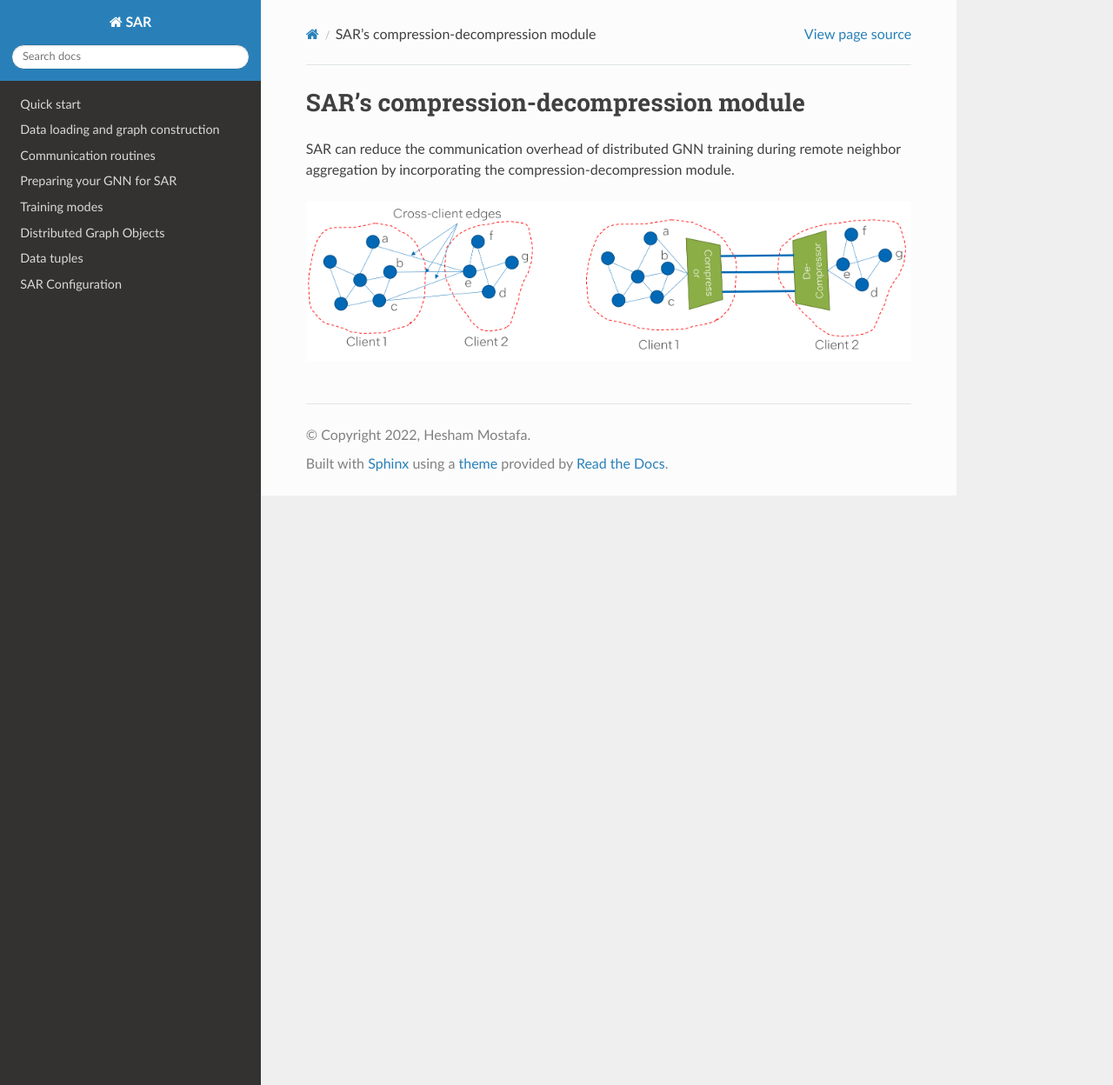
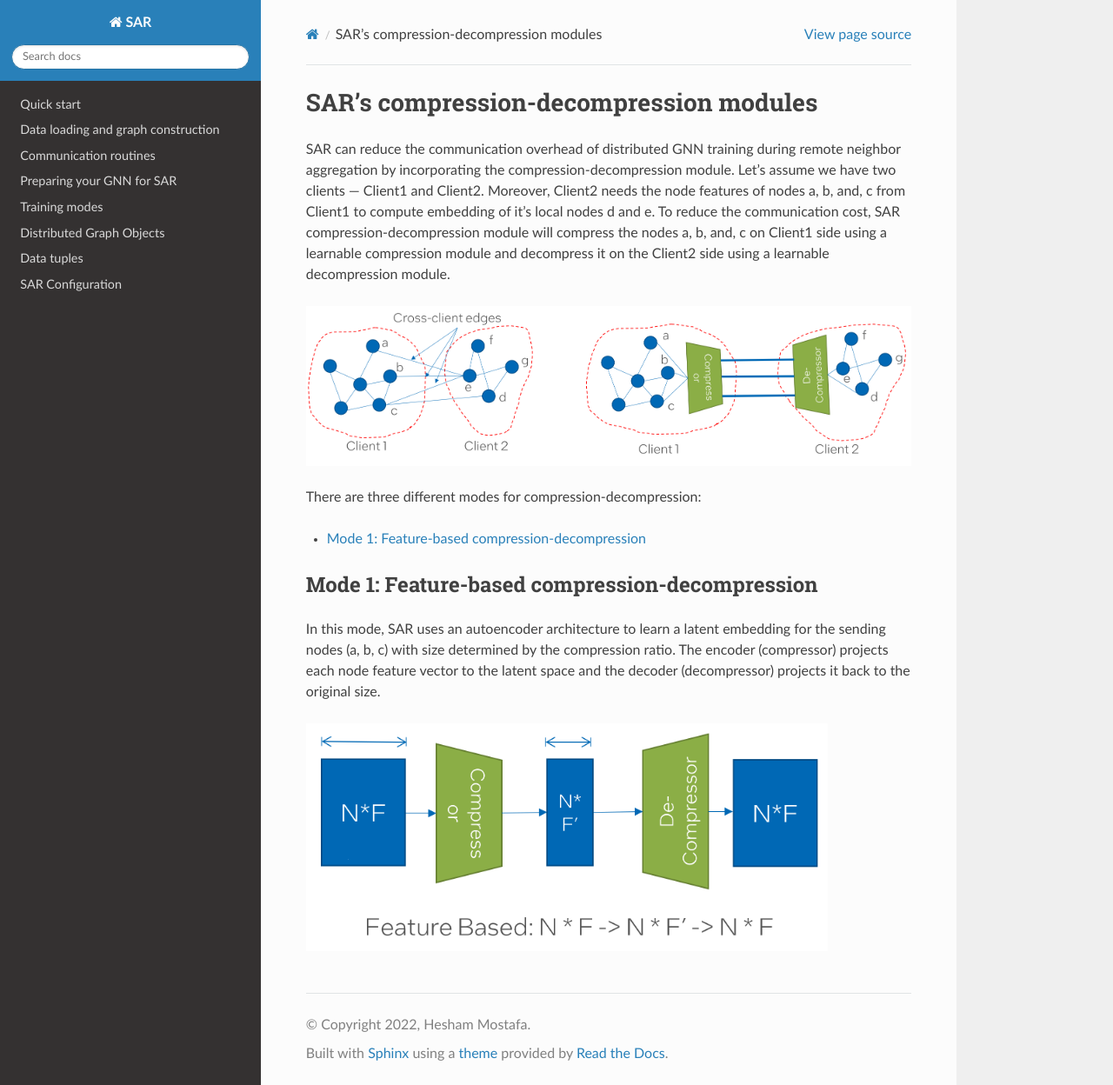
Before and after one commit to IntelLabs/SAR, a Sphinx documentation site: the page built from docs/source/sar_compression.rst, in a window 1280 px wide and 1248 px high. Shown: the whole window at 87% size. Built offline with Sphinx 7.4.7 and the Read the Docs theme 2.0.0, drawn with Linux system fonts in a browser that asks for light colours.

Commit message:
Added image

```diff
--- a/docs/source/sar_compression.rst
+++ b/docs/source/sar_compression.rst
@@ -1,9 +1,27 @@
 .. _sar-compression:
 
-SAR's compression-decompression module
-=======================================
+SAR's compression-decompression modules
+===========================================
 SAR can reduce the communication overhead of distributed GNN training during remote neighbor aggregation by incorporating the compression-decompression module.
+Let's assume we have two clients --- Client1 and Client2. Moreover, Client2 needs the node features of nodes a, b, and, c from Client1
+to compute embedding of it's local nodes d and e. To reduce the communication cost, SAR compression-decompression module will compress the nodes a, b, and, c on Client1 side using a
+learnable compression module and decompress it on the Client2 side using a learnable decompression module.
 
 .. image:: ./images/comp_decomp_overview.png
     :alt: SAR compression-decompression
     :width: 1000 px
+
+There are three different modes for compression-decompression:
+
+.. contents:: :local:
+    :depth: 2
+
+
+Mode 1: Feature-based compression-decompression
+------------------------------------------------------------------------------
+In this mode, SAR uses an autoencoder architecture to learn a latent embedding for the sending nodes (a, b, c) with size determined by the compression ratio. The encoder (compressor) projects each node feature vector to
+the latent space and the decoder (decompressor) projects it back to the original size.
+
+.. image:: ./images/feature_based_comp_decomp.png
+    :alt: SAR compression-decompression
+    :width: 600 px
```
Also changed, not shown: docs/source/images/feature_based_comp_decomp.png (added).
